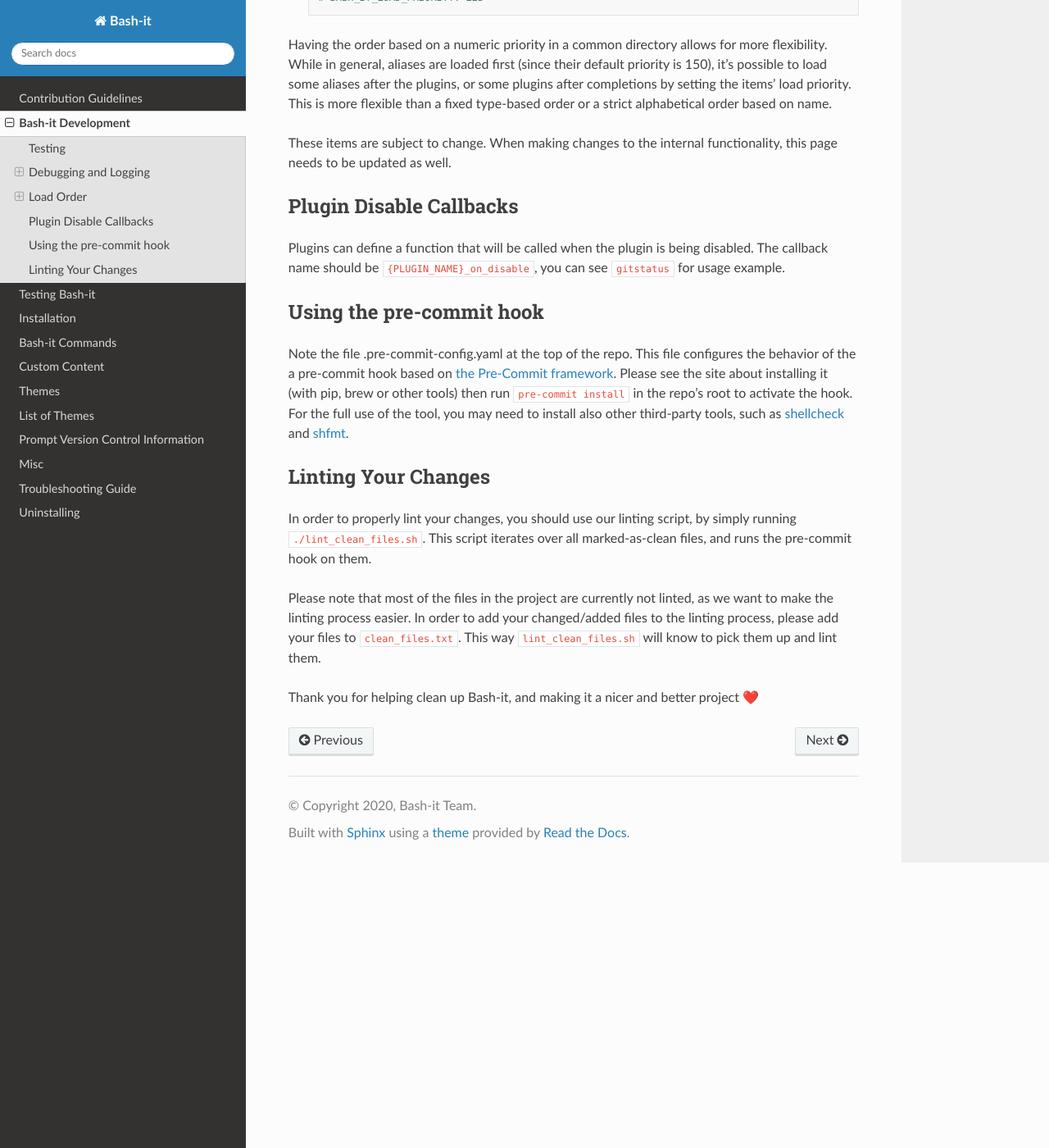
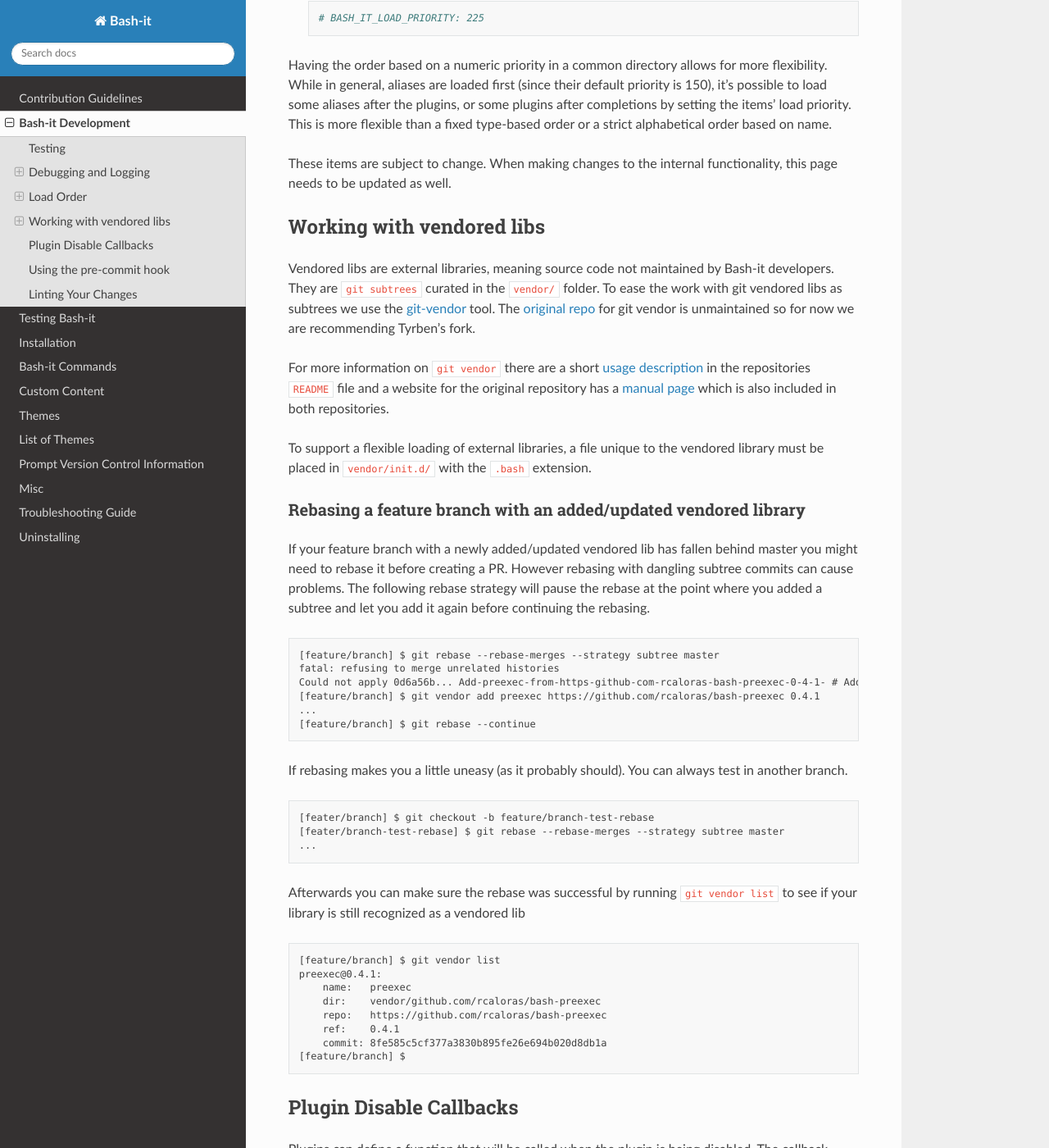
Before and after one commit to Bash-it/bash-it, a Sphinx documentation site: the page built from docs/development.rst, in a window 1280 px wide and 1400 px high, scrolled down 1864 px. Shown: the whole window at 82% size. Built offline with Sphinx 7.4.7 and the Read the Docs theme 2.0.0, drawn with Linux system fonts in a browser that asks for light colours.

Commit message:
Adding preexec as a vendored library
Added a vendored lib loading routine in bash-it.sh
Added documentation on how to vendor libs in bash-it
Added and fixed plugins using preexec
Added tests for two plugins
Removed the old preexec lib

```diff
--- a/clean_files.txt
+++ b/clean_files.txt
@@ -39,10 +39,13 @@
 themes/atomic
 themes/axin
 themes/base.theme.bash
+themes/command_duration.theme.bash
 
 # plugins
 #
 plugins/available/basher.plugin.bash
+plugins/available/cmd-returned-notify.plugin.bash
+plugins/available/xterm.plugin.bash
 
 # completions
 #
--- a/docs/development.rst
+++ b/docs/development.rst
@@ -38,6 +38,7 @@
 
 
 * ``lib/composure.bash``
+* ``vendor/init.d/*.bash``
 * Files in ``lib`` with the exception of ``appearance.bash`` - this means that ``composure.bash`` is loaded again here (possible improvement?)
 * Enabled ``aliases``
 * Enabled ``plugins``
@@ -78,6 +79,65 @@
 
 These items are subject to change. When making changes to the internal functionality, this page needs to be updated as well.
 
+Working with vendored libs
+--------------------------
+
+Vendored libs are external libraries, meaning source code not maintained by Bash-it
+developers.
+They are ``git subtrees`` curated in the ``vendor/`` folder. To ease the work with git
+vendored libs as subtrees we use the `git-vendor <https://github.com/Tyrben/git-vendor>`_ tool.
+The `original repo <https://github.com/brettlangdon/git-vendor>`_ for git vendor is
+unmaintained so for now we are recommending Tyrben's fork.
+
+For more information on ``git vendor`` there are a short `usage description <https://github.com/Tyrben/git-vendor#usage>`_
+in the repositories ``README`` file and a website for the original repository has a `manual page <https://brettlangdon.github.io/git-vendor/>`_ which is also included in both
+repositories.
+
+To support a flexible loading of external libraries, a file unique to the vendored
+library must be placed in ``vendor/init.d/`` with the ``.bash`` extension.
+
+Rebasing a feature branch with an added/updated vendored library
+^^^^^^^^^^^^^^^^^^^^^^^^^^^^^^^^^^^^^^^^^^^^^^^^^^^^^^^^^^^^^^^^
+
+If your feature branch with a newly added/updated vendored lib has fallen behind master
+you might need to rebase it before creating a PR. However rebasing with dangling
+subtree commits can cause problems.
+The following rebase strategy will pause the rebase at the point where you added a
+subtree and let you add it again before continuing the rebasing.
+
+::
+
+    [feature/branch] $ git rebase --rebase-merges --strategy subtree master
+    fatal: refusing to merge unrelated histories
+    Could not apply 0d6a56b... Add-preexec-from-https-github-com-rcaloras-bash-preexec-0-4-1- # Add "preexec" from "https://github.com/rcaloras/bash-preexec@0.4.1"
+    [feature/branch] $ git vendor add preexec https://github.com/rcaloras/bash-preexec 0.4.1
+    ...
+    [feature/branch] $ git rebase --continue
+
+If rebasing makes you a little uneasy (as it probably should). You can always test in
+another branch.
+
+::
+
+    [feater/branch] $ git checkout -b feature/branch-test-rebase
+    [feater/branch-test-rebase] $ git rebase --rebase-merges --strategy subtree master
+    ...
+
+Afterwards you can make sure the rebase was successful by running ``git vendor list``
+to see if your library is still recognized as a vendored lib
+
+::
+
+    [feature/branch] $ git vendor list
+    preexec@0.4.1:
+        name:   preexec
+        dir:    vendor/github.com/rcaloras/bash-preexec
+        repo:   https://github.com/rcaloras/bash-preexec
+        ref:    0.4.1
+        commit: 8fe585c5cf377a3830b895fe26e694b020d8db1a
+    [feature/branch] $
+
+
 Plugin Disable Callbacks
 ------------------------
 
```
Also changed, not shown: 10 other files.
